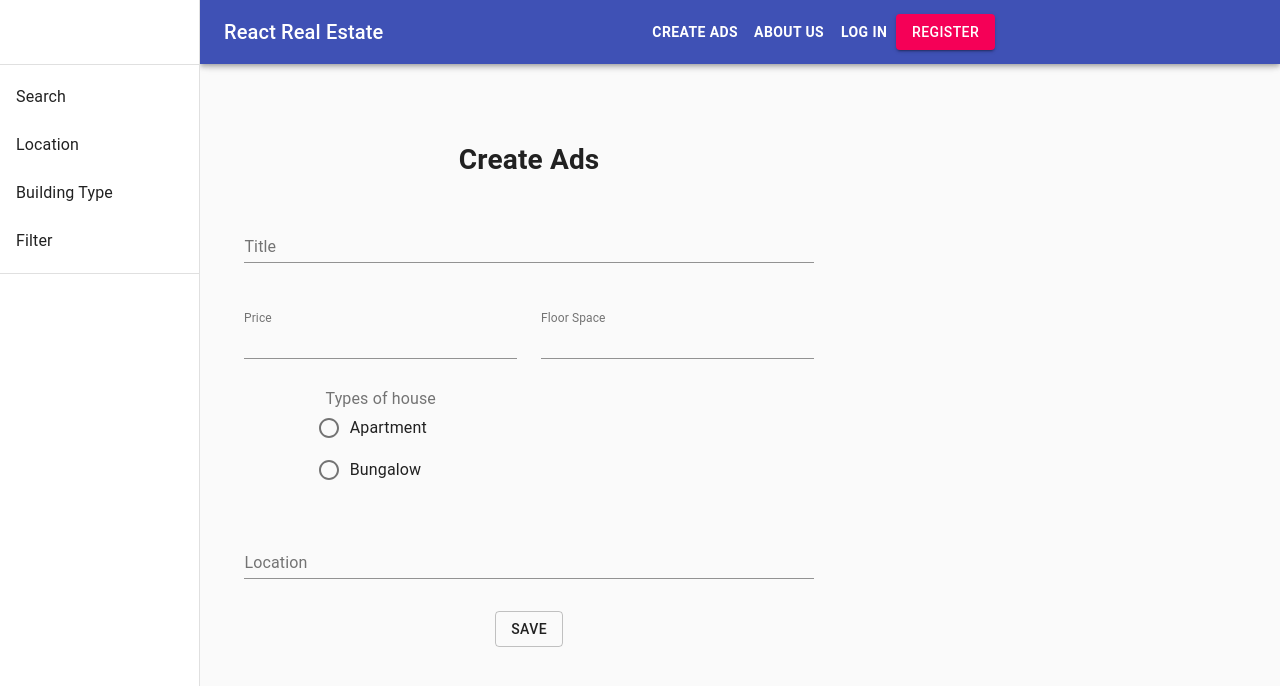
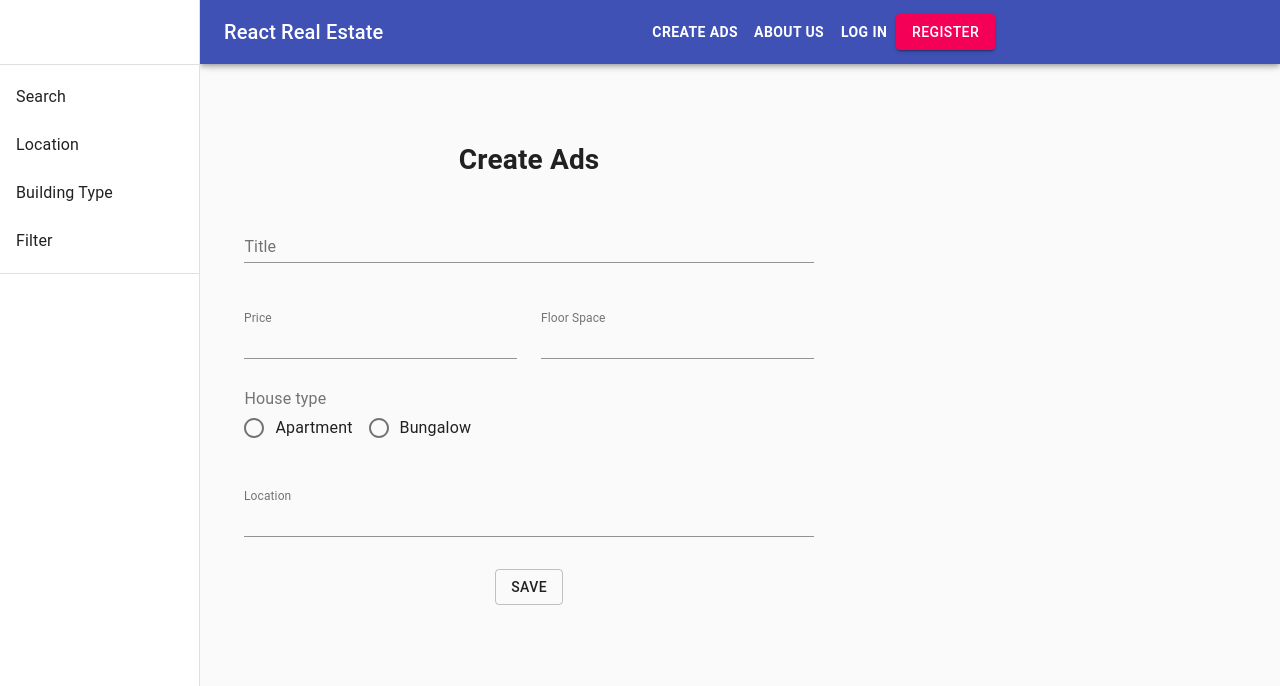
Before and after one commit to Ravina-Deogadkar/real-estate-app, a React (Create React App) app: page /createadds in a window 1280 px wide. Shown: the top 686 px of the page. Built offline with nearby package versions, Linux system fonts and the light colour scheme.

Commit message:
Fix: fixes styling

```diff
--- a/src/templates/create-adds.js
+++ b/src/templates/create-adds.js
@@ -1,21 +1,21 @@
-import React, { Component } from 'react';
-import TextField from '@material-ui/core/TextField';
-import Grid from '@material-ui/core/Grid';
-import { withStyles } from '@material-ui/core/styles';
-import Button from '@material-ui/core/Button';
-import FormControlLabel from '@material-ui/core/FormControlLabel';
-import FormControl from '@material-ui/core/FormControl';
-import FormLabel from '@material-ui/core/FormLabel';
-import Radio from '@material-ui/core/Radio';
-import RadioGroup from '@material-ui/core/RadioGroup';
-import { connect } from 'react-redux';
-import { createAdsAction } from '../store/action/ads-action';
-import PropTypes from 'prop-types';
+import React, { Component } from "react";
+import TextField from "@material-ui/core/TextField";
+import Grid from "@material-ui/core/Grid";
+import { withStyles } from "@material-ui/core/styles";
+import Button from "@material-ui/core/Button";
+import FormControlLabel from "@material-ui/core/FormControlLabel";
+import FormControl from "@material-ui/core/FormControl";
+import FormLabel from "@material-ui/core/FormLabel";
+import Radio from "@material-ui/core/Radio";
+import RadioGroup from "@material-ui/core/RadioGroup";
+import { connect } from "react-redux";
+import { createAdsAction } from "../store/action/ads-action";
+import PropTypes from "prop-types";
 
 const useStyles = (theme) => ({
   container: {
-        display: 'flex',
-        flexWrap: 'wrap',
+    display: "flex",
+    flexWrap: "wrap",
   },
   textField: {
     marginLeft: theme.spacing(1),
@@ -28,20 +28,17 @@ const useStyles = (theme) => ({
     width: 200,
   },
   root: {
-        display: 'flex',
+    display: "flex",
   },
   content: {
     flexGrow: 1,
     padding: theme.spacing(3),
     width: "500px",
-        margin: "auto"
-
+    margin: "auto",
   },
 });
 
-
 class CreateAdds extends Component {
-
   constructor(props) {
     super(props);
     console.log("create");
@@ -49,11 +46,10 @@ class CreateAdds extends Component {
     // this.classes = useStyles();
 
     this.state = {
-            adsDetails: {}
+      adsDetails: {},
+    };
   }
-    }
-    handleChange = name => event => {
-
+  handleChange = (name) => (event) => {
     var value = event.target.value;
     // console.log(name);
     // console.log(value);
@@ -61,22 +57,26 @@ class CreateAdds extends Component {
     data[name] = value;
     this.setState({ adsDetails: data });
     // console.log(this.state);
-    }
+  };
   updateState = () => {
     console.log("updated state");
     console.log(this.props);
     // const createAdsAction_action = this.props.createAdsAction;
     this.props.createAdsAction_action(this.state);
-    }
+  };
   render() {
-
     const classes = this.props;
     return (
       // <div className={classes.root}>
       // <Layout>
-            <div style={{
-                width: "60%", flexGrow: 1, padding: "3%"
-            }} className={classes.content}>
+      <div
+        style={{
+          width: "60%",
+          flexGrow: 1,
+          padding: "3%",
+        }}
+        className={classes.content}
+      >
         <div className={classes.toolbar} />
         <h1>Create Ads</h1>
         <Grid container spacing={3}>
@@ -87,7 +87,7 @@ class CreateAdds extends Component {
               fullWidth
               className={classes.textField}
               value={this.state.adsDetails.title}
-                            onChange={this.handleChange('title')}
+              onChange={this.handleChange("title")}
               margin="normal"
             />
           </Grid>
@@ -102,7 +102,7 @@ class CreateAdds extends Component {
                 shrink: true,
               }}
               value={this.state.adsDetails.price}
-                            onChange={this.handleChange('price')}
+              onChange={this.handleChange("price")}
               className={classes.textField}
               margin="normal"
             />
@@ -117,17 +117,37 @@ class CreateAdds extends Component {
                 shrink: true,
               }}
               value={this.state.adsDetails.floorspace}
-                            onChange={this.handleChange('floorspace')}
+              onChange={this.handleChange("floorspace")}
               className={classes.textField}
               margin="normal"
             />
           </Grid>
           <Grid item xs={6}>
-                        <FormControl component="fieldset" className={classes.formControl}>
-                            <FormLabel component="legend">Types of house</FormLabel>
-                            <RadioGroup aria-label="housetype" name="housetype" value={this.state.adsDetails.housetype} onChange={this.handleChange('housetype')}>
-                                <FormControlLabel value="Apartment" control={<Radio color="primary" />} label="Apartment" />
-                                <FormControlLabel value="Bungalow" control={<Radio color="primary" />} label="Bungalow" />
+            <FormControl
+              component="fieldset"
+              style={{ float: "left" }}
+              className={classes.formControl}
+            >
+              <FormLabel component="legend" style={{ textAlign: "left" }}>
+                House type
+              </FormLabel>
+              <RadioGroup
+                row
+                aria-label="housetype"
+                name="housetype"
+                value={this.state.adsDetails.housetype}
+                onChange={this.handleChange("housetype")}
+              >
+                <FormControlLabel
+                  value="Apartment"
+                  control={<Radio color="primary" />}
+                  label="Apartment"
+                />
+                <FormControlLabel
+                  value="Bungalow"
+                  control={<Radio color="primary" />}
+                  label="Bungalow"
+                />
               </RadioGroup>
             </FormControl>
           </Grid>
@@ -137,8 +157,11 @@ class CreateAdds extends Component {
               label="Location"
               fullWidth
               value={this.state.adsDetails.location}
-                            onChange={this.handleChange('location')}
+              onChange={this.handleChange("location")}
               className={classes.textField}
+              InputLabelProps={{
+                shrink: true,
+              }}
               margin="normal"
             />
           </Grid>
@@ -172,7 +195,11 @@ class CreateAdds extends Component {
                     </Grid> */}
 
           <Grid item xs={12}>
-                        <Button variant="outlined" className={classes.button} onClick={this.updateState}>
+            <Button
+              variant="outlined"
+              className={classes.button}
+              onClick={this.updateState}
+            >
               Save
             </Button>
           </Grid>
@@ -185,19 +212,22 @@ class CreateAdds extends Component {
 
 CreateAdds.propTypes = {
   adsDetails: PropTypes.object,
-    createAdsAction_action: PropTypes.func
-}
+  createAdsAction_action: PropTypes.func,
+};
 const mapStateToProps = (state) => {
   return {
-        adsDetails : state.adsDetails
-    }
-}
+    adsDetails: state.adsDetails,
+  };
+};
 
 const mapDispatchToProps = (dispatch) => {
   return {
-    createAdsAction_action: (data) => dispatch(createAdsAction(data))
-    }
-}
+    createAdsAction_action: (data) => dispatch(createAdsAction(data)),
+  };
+};
 
 // const mapDispatchToProps =
-export default connect(mapStateToProps, mapDispatchToProps)(withStyles(useStyles)(CreateAdds))
+export default connect(
+  mapStateToProps,
+  mapDispatchToProps
+)(withStyles(useStyles)(CreateAdds));
```
Lines whose indentation alone changed are shown as unchanged.
